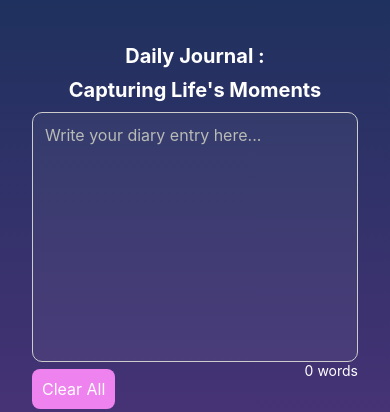
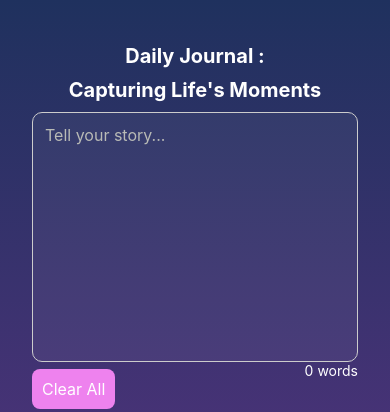
Before and after one commit to Ry4nsookieboo/Sonnet-Weather_Ry4n, a React Native app: screen /Diary in a window 390 px wide. Shown: the top 412 px of the page. Built offline with nearby package versions, Linux system fonts and the light colour scheme.

Commit message:
betatest5

```diff
--- a/src/components/molecules/DiaryEditorBlock.js
+++ b/src/components/molecules/DiaryEditorBlock.js
@@ -13,7 +13,7 @@ export default function DiaryEditorBlock({ text, onChangeText, onClear }) {
       <CustomTextInput
         value={text}
         onChangeText={onChangeText}
-        placeholder="Write your diary entry here..."
+        placeholder="Tell your story..."
         placeholderTextColor='#b9bbb6'
       />
 
```
